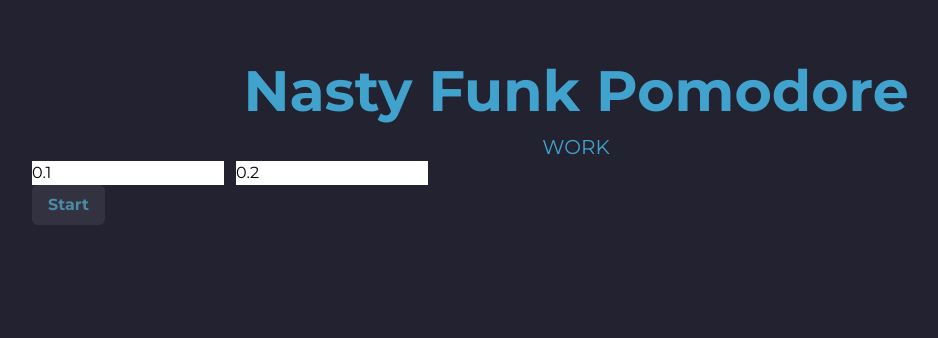
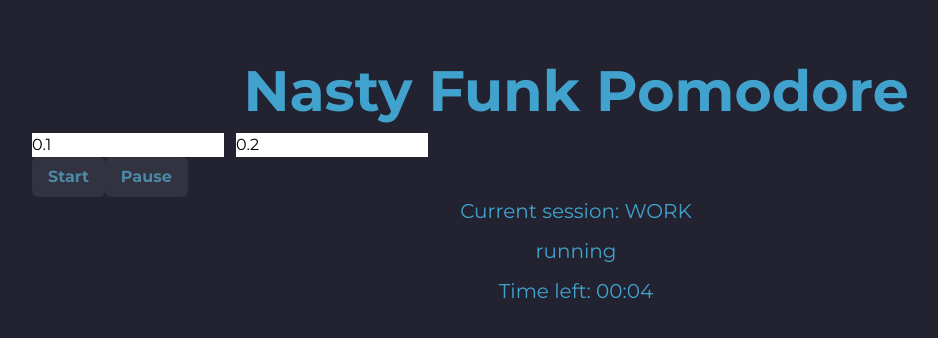
Before and after one commit to bvinicius/pomodore-app, a Vue app: page / in a window 1280 px wide. Both pictures are taken after a click on the button "Start". Shown: the top 338 px of the page, without its empty margins (64-1002 px from the left). Built offline with nearby package versions, Linux system fonts and the light colour scheme; what @phosphor-icons/vue would draw is missing.

Commit message:
Implements pause/resume logic

```diff
--- a/src/primary/infrastructure/store/pomoStore.ts
+++ b/src/primary/infrastructure/store/pomoStore.ts
@@ -1,5 +1,5 @@
+import { defineStore } from 'pinia';
 import { PomoSettings } from '@/domain/Pomodore';
-import { defineStore } from 'pinia';
 
 export const usePomoStore = defineStore('pomodore', {
     state: (): { pomodore?: PomoSettings } => ({
--- a/src/primary/pages/HomePage.vue
+++ b/src/primary/pages/HomePage.vue
@@ -3,14 +3,10 @@
         Nasty Funk Pomodore
     </h1>
 
-    <p class="text-xl text-center text-primary-400">
-        {{ currentSession }}
-    </p>
-
     <button
         v-if="isSessionOver"
         class="bg-primary-container-400 text-primary-500 font-bold rounded-md px-4 py-2"
-        @click="nextSession"
+        @click="runner?.startNextSession()"
     >
         Next session
     </button>
@@ -34,14 +30,32 @@
     >
         Start
     </button>
+    <button
+        v-if="runner?.started"
+        class="bg-primary-container-400 text-primary-500 font-bold rounded-md px-4 py-2"
+        @click="runner?.isPaused ? runner?.resume() : runner?.pause()"
+    >
+        {{ runner?.isPaused ? 'Resume' : 'Pause' }}
+    </button>
+
+    <div
+        v-if="runner && runner.started"
+        class="flex flex-col gap-3 text-xl text-center text-primary-400"
+    >
+        <p>Current session: {{ currentSession }}</p>
+        <p>
+            {{ runner.isPaused ? 'paused' : 'running' }}
+        </p>
+        <p>Time left: {{ timeLeft }}</p>
+    </div>
 </template>
 
 <script setup lang="ts">
 import { reactive, ref } from 'vue';
 import { PomoSettings, PomoSessionType } from '@/domain/Pomodore';
+import { usePomoStore } from '@/primary/infrastructure/store/pomoStore';
 import { PomoRunner } from '@/secondary/PomodoreRunner';
 import { toMinuteFormat } from '@/secondary/utils/date-utils';
-import { usePomoStore } from '../infrastructure/store/pomoStore';
 
 const pomoStore = usePomoStore();
 
@@ -52,6 +66,7 @@ const pomodore = reactive<PomoSettings>({
 });
 
 const currentSession = ref<PomoSessionType>();
+const timeLeft = ref<string>();
 const isSessionOver = ref(false);
 
 const runner = ref<PomoRunner>();
@@ -60,24 +75,18 @@ const start = () => {
     runner.value = new PomoRunner(pomodore);
 
     runner.value.onSessionStart((session) => {
-        console.log('session start', session);
         currentSession.value = session;
         isSessionOver.value = false;
     });
 
     runner.value.onTick((secondsLeft) => {
-        console.log('tick', toMinuteFormat(secondsLeft));
+        timeLeft.value = toMinuteFormat(secondsLeft);
     });
 
-    runner.value.onSessionEnd((session) => {
-        console.log('session end', session);
+    runner.value.onSessionEnd(() => {
         isSessionOver.value = true;
     });
 
     runner.value.startNextSession();
 };
-
-const nextSession = () => {
-    runner.value?.startNextSession();
-};
 </script>
--- a/src/secondary/PomodoreRunner.ts
+++ b/src/secondary/PomodoreRunner.ts
@@ -8,9 +8,10 @@ enum PomoRunnerEvent {
 }
 
 export class PomoRunner {
+    private readonly eventEmitter = new EventEmitter();
     private currentSession?: PomoSessionType;
-
-    private readonly eventEmitter = new EventEmitter();
+    private _isPaused = false;
+    private _started = false;
 
     constructor(private pomodore: PomoSettings) {}
 
@@ -23,9 +24,12 @@ export class PomoRunner {
             : this.pomodore.breakSessionLength;
     }
 
-    startNextSession() {
-        this.skipSession();
-        this.startSessionCountdown();
+    get isPaused() {
+        return this._isPaused;
+    }
+
+    get started() {
+        return this._started;
     }
 
     onSessionStart(cb: (session: PomoSessionType) => void) {
@@ -38,6 +42,20 @@ export class PomoRunner {
 
     onTick(cb: (secondsLeft: number) => void) {
         this.eventEmitter.on(PomoRunnerEvent.TICK, cb);
+    }
+
+    pause() {
+        this._isPaused = true;
+    }
+
+    resume() {
+        this._isPaused = false;
+    }
+
+    startNextSession() {
+        this._started = true;
+        this.skipSession();
+        this.startSessionCountdown();
     }
 
     private skipSession() {
@@ -55,9 +73,12 @@ export class PomoRunner {
     private startSessionCountdown() {
         this.emitSessionStart();
 
+        const sessionLengthSeconds = this.currentSessionLength * 60;
+        this.emitTick(sessionLengthSeconds);
+
         let secondsPassed = 0;
         const interval = setInterval(() => {
-            const sessionLengthSeconds = this.currentSessionLength * 60;
+            if (this._isPaused) return;
 
             secondsPassed++;
 
```
